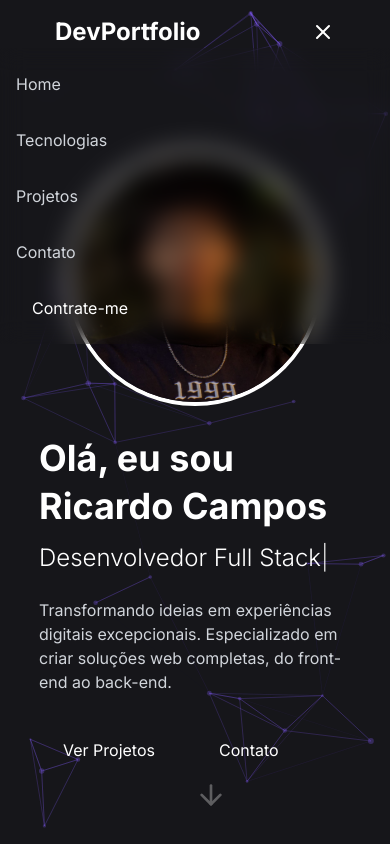
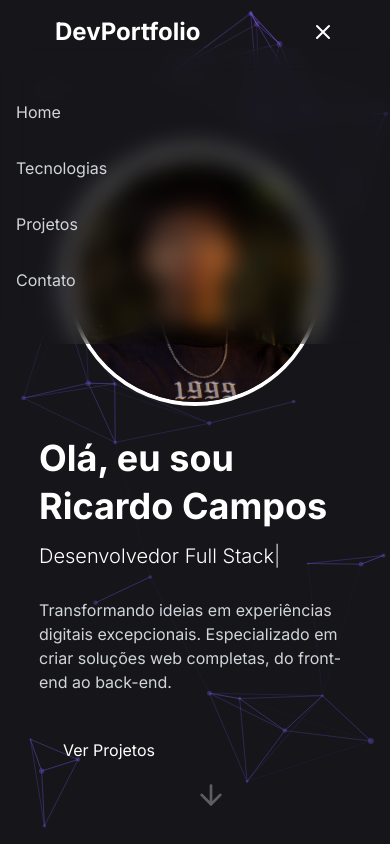
Before and after one commit to RicardoCamposJr/my-portfolio, a Next.js app: page / in a window 390 px wide. Both pictures are taken after a click on the button 323 px from the left and 32 px from the top of the page. Shown: the top 844 px of the page. Built offline with nearby package versions, Linux system fonts and the light colour scheme.

Commit message:
wip: adding responsivity

```diff
--- a/components/contact.tsx
+++ b/components/contact.tsx
@@ -3,7 +3,7 @@
 import type React from "react";
 
 import { motion } from "framer-motion";
-import { useState } from "react";
+import { useEffect, useState } from "react";
 import { Send, Mail, Phone, MapPin } from "lucide-react";
 import emailjs from "emailjs-com";
 import { toast } from "react-toastify";
@@ -18,6 +18,7 @@ export default function Contact() {
 
   const [isSubmitting, setIsSubmitting] = useState(false);
   const [submitSuccess, setSubmitSuccess] = useState(false);
+  const [isMobile, setIsMobile] = useState(false);
 
   const handleChange = (
     e: React.ChangeEvent<HTMLInputElement | HTMLTextAreaElement>
@@ -70,6 +71,14 @@ export default function Contact() {
     },
   ];
 
+  // Detecta se é mobile (abaixo de 768px)
+  useEffect(() => {
+    const checkMobile = () => setIsMobile(window.innerWidth <= 1024);
+    checkMobile(); // roda na montagem
+    window.addEventListener("resize", checkMobile);
+    return () => window.removeEventListener("resize", checkMobile);
+  }, []);
+
   return (
     <section id="contact" className="py-20 bg-dark/50">
       <div className="container mx-auto px-4">
@@ -90,13 +99,19 @@ export default function Contact() {
           </p>
         </motion.div>
 
-        <div className="grid md:grid-cols-3 gap-8 md:gap-12 w-4/5 mx-auto">
+        <div
+          className={
+            isMobile
+              ? "gap-8 md:gap-12 w-4/5 mx-auto flex-col justify-center"
+              : "grid md:grid-cols-3 gap-8 md:gap-12 w-4/5 mx-auto"
+          }
+        >
           <motion.div
             initial={{ opacity: 0, x: -20 }}
             whileInView={{ opacity: 1, x: 0 }}
             transition={{ duration: 0.5 }}
             viewport={{ once: true }}
-            className="md:col-span-1 space-y-8"
+            className="md:col-span-1 space-y-8 mb-8"
           >
             {contactInfo.map((info, index) => (
               <motion.a
--- a/components/hero.tsx
+++ b/components/hero.tsx
@@ -9,7 +9,9 @@ export default function Hero() {
   const [text, setText] = useState("");
   const fullText = "Desenvolvedor Full Stack";
   const [index, setIndex] = useState(0);
+  const [isMobile, setIsMobile] = useState(false);
 
+  // Animação do texto digitando
   useEffect(() => {
     if (index < fullText.length) {
       const timeout = setTimeout(() => {
@@ -20,6 +22,14 @@ export default function Hero() {
       return () => clearTimeout(timeout);
     }
   }, [index, fullText]);
+
+  // Detecta se é mobile (abaixo de 768px)
+  useEffect(() => {
+    const checkMobile = () => setIsMobile(window.innerWidth <= 768);
+    checkMobile(); // roda na montagem
+    window.addEventListener("resize", checkMobile);
+    return () => window.removeEventListener("resize", checkMobile);
+  }, []);
 
   return (
     <section
@@ -37,7 +47,13 @@ export default function Hero() {
             Olá, eu sou
             <span className="block text-primary mt-2">Ricardo Campos</span>
           </h1>
-          <h2 className="text-2xl md:text-3xl font-light mb-6 h-8">
+          <h2
+            className={
+              isMobile
+                ? "text-xl font-light mb-6 h-8"
+                : "text-2xl md:text-3xl font-light mb-6 h-8"
+            }
+          >
             {text}
             <span className="animate-pulse">|</span>
           </h2>
@@ -55,6 +71,7 @@ export default function Hero() {
             >
               Ver Projetos
             </motion.a>
+            {!isMobile && (
               <motion.a
                 href="#contact"
                 whileHover={{ scale: 1.05 }}
@@ -63,6 +80,7 @@ export default function Hero() {
               >
                 Contato
               </motion.a>
+            )}
           </div>
         </motion.div>
 
--- a/components/navbar.tsx
+++ b/components/navbar.tsx
@@ -90,7 +90,7 @@ export default function Navbar() {
           exit={{ opacity: 0, height: 0 }}
           className="md:hidden bg-dark/95 backdrop-blur-md"
         >
-          <div className="container mx-auto px-4 py-4 flex flex-col space-y-4">
+          <div className="container mx-auto px-4 py-11 flex flex-col space-y-4">
             {navLinks.map((link) => (
               <Link
                 key={link.name}
@@ -101,13 +101,13 @@ export default function Navbar() {
                 {link.name}
               </Link>
             ))}
-            <Link
+            {/* <Link
               href="#contact"
               className="bg-primary hover:bg-primary/80 text-white px-4 py-2 rounded-md transition-colors duration-300 inline-block"
               onClick={() => setIsOpen(false)}
             >
               Contrate-me
-            </Link>
+            </Link> */}
           </div>
         </motion.div>
       )}
```
Lines whose indentation alone changed are shown as unchanged.
